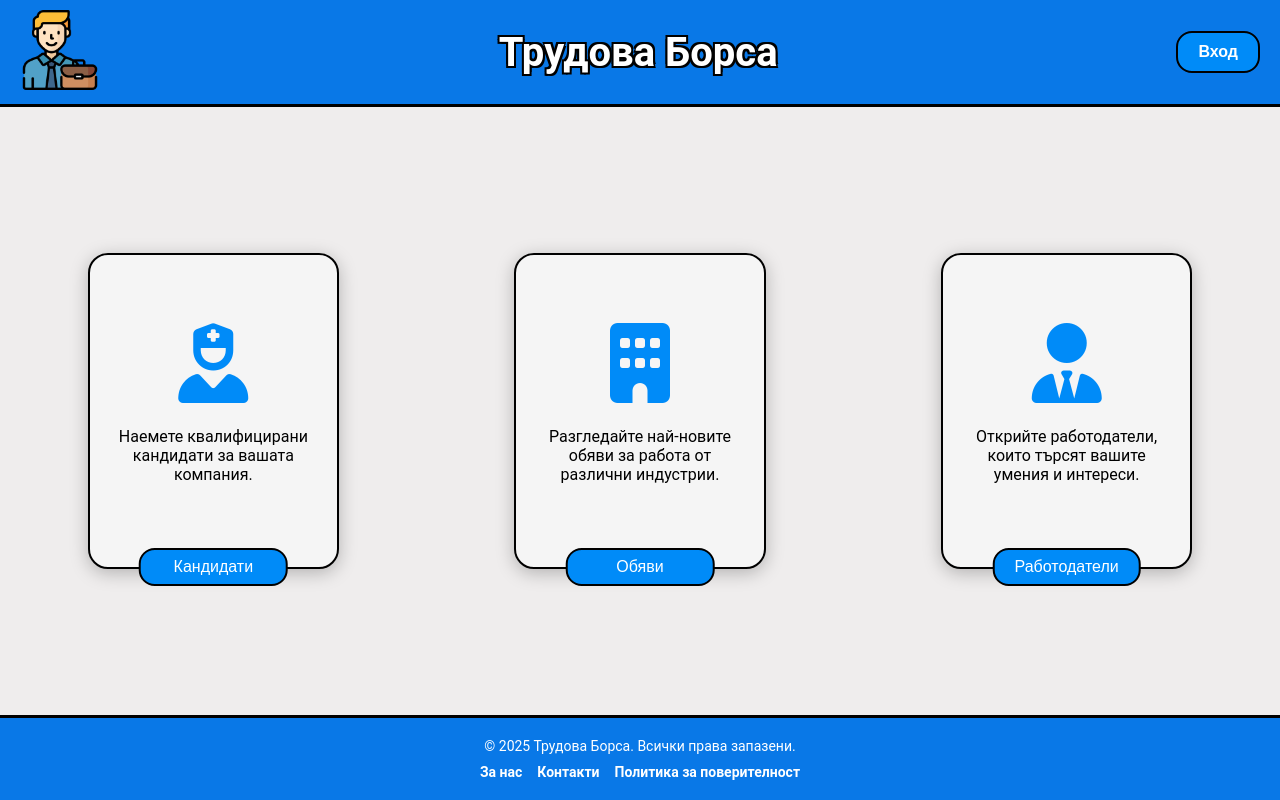
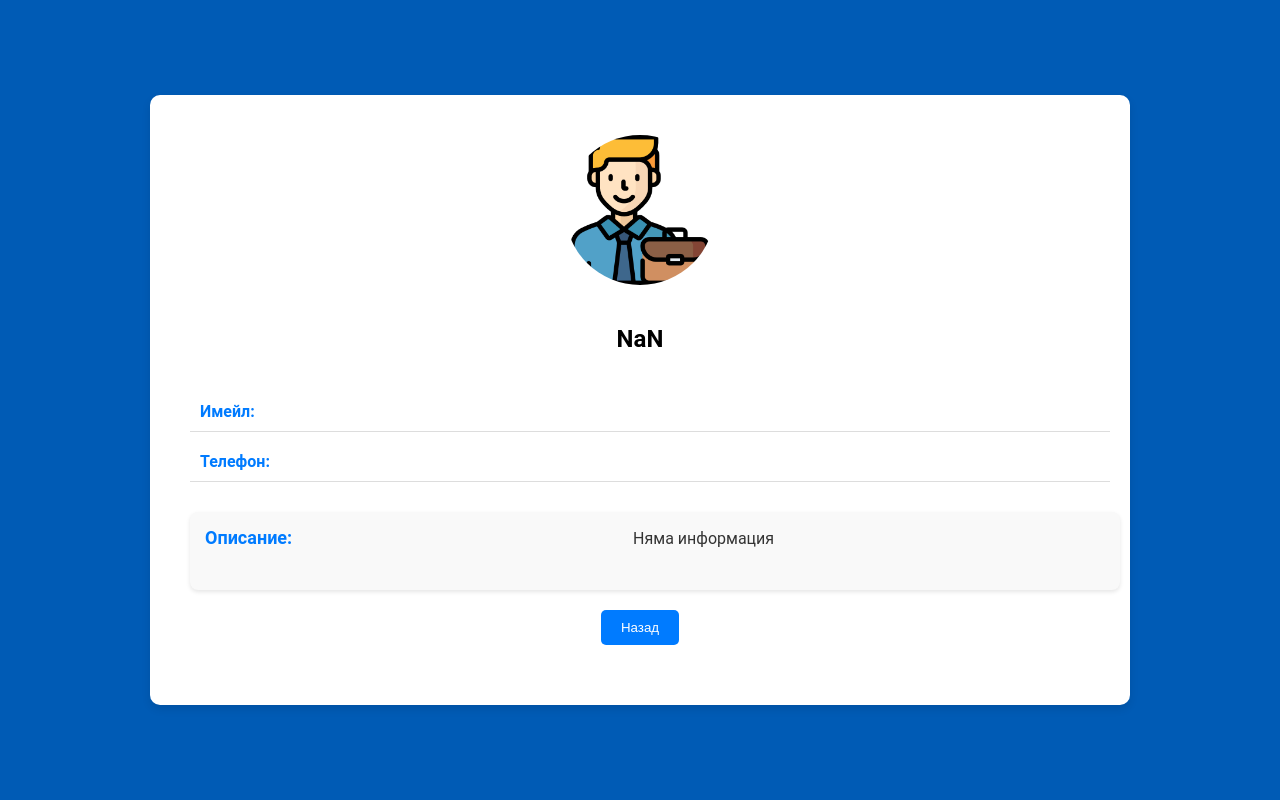
Before and after one commit to SvetoslavTaterski/LaborMarket, an Angular app in the folder LaborMarket.Web/: page /worker/1 in a window 1280 px wide. Before the commit this address led to /. Built offline with nearby package versions, Linux system fonts and the light colour scheme; no server answers.

Commit message:
Implement worker details page with double-click navigation and user retrieval by ID

```diff
--- /dev/null
+++ b/LaborMarket.Web/src/app/components/pages/worker-details-page/worker-details-page.component.html
@@ -0,0 +1,29 @@
+<div class="user-wrapper">
+  <main>
+    <section class="user-detail-container">
+      <div class="user-header">
+        <img
+          src="assets/images/1320909.png"
+          alt="Profile Picture"
+          class="profile-picture"
+        />
+        <h2>{{ user.firstName + user.lastName }}</h2>
+      </div>
+      <div class="user-detail">
+        <div class="user-detail-item">
+          <strong>Имейл:</strong>
+          <span>{{ user.email }}</span>
+        </div>
+        <div class="user-detail-item">
+          <strong>Телефон:</strong>
+          <span>{{ user.phoneNumber }}</span>
+        </div>
+        <div class="user-description">
+          <strong>Описание:</strong>
+          <p>{{ user.cv || 'Няма информация' }}</p>
+        </div>
+      </div>
+      <button (click)="onBack()">Назад</button>
+    </section>
+  </main>
+</div>
--- /dev/null
+++ b/LaborMarket.Web/src/app/components/pages/worker-details-page/worker-details-page.component.scss
@@ -0,0 +1,115 @@
+.user-wrapper {
+  display: flex;
+  align-items: center;
+  flex-direction: column;
+  justify-content: center;
+  height: 100vh;
+  background: #005bb5;
+}
+
+body {
+  background-color: #007bff;
+  display: flex;
+  justify-content: center;
+  align-items: center;
+  height: 100vh;
+  margin: 0;
+}
+
+.user-detail-container {
+  max-width: 1000px;
+  padding: 40px;
+  background-color: white;
+  border-radius: 10px;
+  box-shadow: 0 4px 8px rgba(0, 0, 0, 0.1);
+  text-align: center;
+  width: 900px;
+  min-width: 600px;
+  margin: 0 auto;
+}
+
+.user-header {
+  display: flex;
+  flex-direction: column;
+  align-items: center;
+  margin-bottom: 20px;
+}
+
+.profile-picture {
+  width: 150px;
+  height: 150px;
+  border-radius: 50%;
+  margin-bottom: 20px;
+}
+
+.user-detail {
+  display: flex;
+  flex-direction: column;
+  gap: 10px;
+  align-items: flex-start;
+}
+
+.user-detail-item {
+  display: flex;
+  justify-content: space-between;
+  width: 100%;
+  padding: 10px;
+  border-bottom: 1px solid #ddd;
+}
+
+.user-detail-item strong {
+  color: #007bff;
+}
+
+.user-detail-item span {
+  color: #333;
+}
+
+.user-detail-item p {
+  margin: 0;
+  text-align: left;
+}
+
+button {
+  display: block;
+  margin: 20px auto;
+  padding: 10px 20px;
+  background-color: #007bff;
+  color: white;
+  border: none;
+  border-radius: 5px;
+  cursor: pointer;
+}
+
+button:hover {
+  background-color: #0056b3;
+}
+
+.user-description {
+  margin-top: 20px;
+  padding: 15px;
+  background-color: #f9f9f9;
+  border-radius: 8px;
+  box-shadow: 0 2px 4px rgba(0, 0, 0, 0.1);
+  width: 100%;
+  min-height: 48px;
+  max-height: 120px;
+  overflow-y: auto;
+  display: flex;
+  align-items: flex-start;
+}
+
+.user-description strong {
+  color: #007bff;
+  font-size: 18px;
+  margin-right: 10px;
+}
+
+.user-description p {
+  margin: 0;
+  color: #333;
+  font-size: 16px;
+  line-height: 1.5;
+  word-break: break-word;
+  flex: 1;
+}
--- /dev/null
+++ b/LaborMarket.Web/src/app/components/pages/worker-details-page/worker-details-page.component.ts
@@ -0,0 +1,38 @@
+import { Component } from '@angular/core';
+import { UserDataModel } from '../../../models/user-model';
+import { ActivatedRoute } from '@angular/router';
+import { UserService } from '../../../services/user.service';
+
+@Component({
+  selector: 'app-worker-details-page',
+  standalone: true,
+  imports: [],
+  templateUrl: './worker-details-page.component.html',
+  styleUrl: './worker-details-page.component.scss',
+})
+export class WorkerDetailsPageComponent {
+  user: UserDataModel = {} as UserDataModel;
+
+  constructor(
+    private route: ActivatedRoute,
+    private userService: UserService
+  ) {}
+
+  ngOnInit(): void {
+    const userId = this.route.snapshot.paramMap.get('id');
+    if (userId) {
+      this.userService.getUserById(+userId).subscribe(
+        (data) => {
+          this.user = data;
+        },
+        (error) => {
+          console.error('Failed to fetch employer details', error);
+        }
+      );
+    }
+  }
+
+  onBack(): void {
+    window.history.back();
+  }
+}
--- a/LaborMarket.Web/src/app/components/pages/workers-page/workers-page.component.html
+++ b/LaborMarket.Web/src/app/components/pages/workers-page/workers-page.component.html
@@ -21,7 +21,7 @@
         </td>
       </ng-container>
       <tr mat-header-row *matHeaderRowDef="displayedColumns"></tr>
-      <tr mat-row *matRowDef="let row; columns: displayedColumns"></tr>
+      <tr mat-row *matRowDef="let row; columns: displayedColumns" (dblclick)="onRowDblClick(row.userId)"></tr>
     </table>
     <mat-paginator
       [pageSize]="6"
--- a/LaborMarket.Web/src/app/components/pages/workers-page/workers-page.component.ts
+++ b/LaborMarket.Web/src/app/components/pages/workers-page/workers-page.component.ts
@@ -7,6 +7,7 @@ import { UserService } from '../../../services/user.service';
 import { UserDataModel } from '../../../models/user-model';
 import { HeaderComponent } from "../../header/header.component";
 import { FooterComponent } from "../../footer/footer.component";
+import { Router } from '@angular/router';
 
 @Component({
   selector: 'app-workers-page',
@@ -21,7 +22,7 @@ export class WorkersPageComponent implements OnInit {
 
   @ViewChild(MatPaginator) paginator!: MatPaginator;
 
-  constructor(private userService: UserService) {}
+  constructor(private userService: UserService, private router: Router) {}
 
   ngOnInit() {
 
@@ -40,4 +41,9 @@ export class WorkersPageComponent implements OnInit {
     this.userData.paginator = this.paginator;
   }
 
+  onRowDblClick(rowId: number) {
+    console.log('Row double clicked:', rowId);
+    this.router.navigate(['/worker', rowId]);
+  }
+
 }
--- a/LaborMarket.Web/src/app/services/user.service.ts
+++ b/LaborMarket.Web/src/app/services/user.service.ts
@@ -24,6 +24,10 @@ export class UserService {
     return this.http.get<UserDataModel>(`${this.baseUrl}GetUserByEmail?userEmail=${email}`);
   }
 
+  getUserById(id: number): Observable<UserDataModel> {
+    return this.http.get<UserDataModel>(`${this.baseUrl}GetUserById?userId=${id}`);
+  }
+
   setUserCv(cv: string): Observable<void> {
     const email = localStorage.getItem('email');
 
--- a/LaborMarket.Web/src/main.ts
+++ b/LaborMarket.Web/src/main.ts
@@ -15,6 +15,7 @@ import { ProfilePageComponent } from './app/components/pages/profile-page/profil
 import { PositionPageComponent } from './app/components/pages/position-page/position-page.component';
 import { EditPositionPageComponent } from './app/components/pages/edit-position-page/edit-position-page.component';
 import { EmployerDetailsPageComponent } from './app/components/pages/employer-details-page/employer-details-page.component';
+import { WorkerDetailsPageComponent } from './app/components/pages/worker-details-page/worker-details-page.component';
 
 const routes: Routes = [
   { path: '', component: HomePageComponent }, // Default route
@@ -27,6 +28,7 @@ const routes: Routes = [
   { path: 'position/:id', component: PositionPageComponent },
   { path: 'edit-position/:id', component: EditPositionPageComponent },
   { path: 'employer/:id', component: EmployerDetailsPageComponent },
+  { path: 'worker/:id', component: WorkerDetailsPageComponent },
   { path: '**', redirectTo: '' }, // Redirect unmatched routes to the homepage
 ];
 
```
Also changed, not shown: 2 other files (tests, documents, lock files or other folders).
